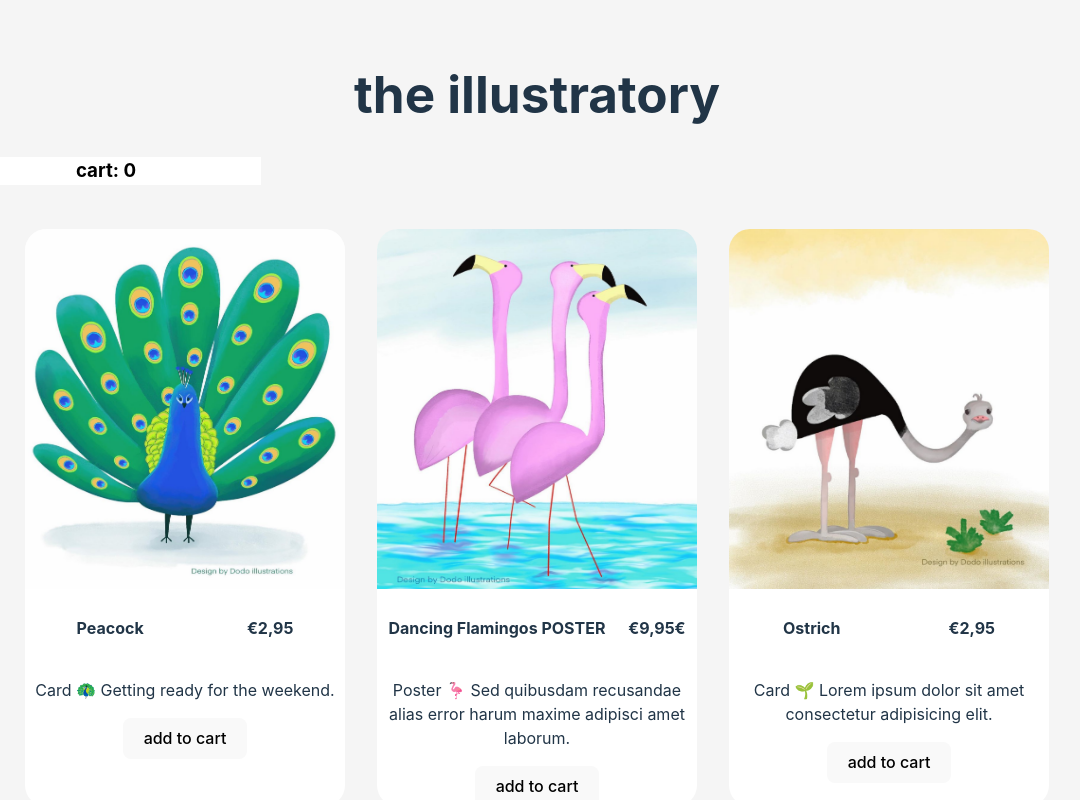
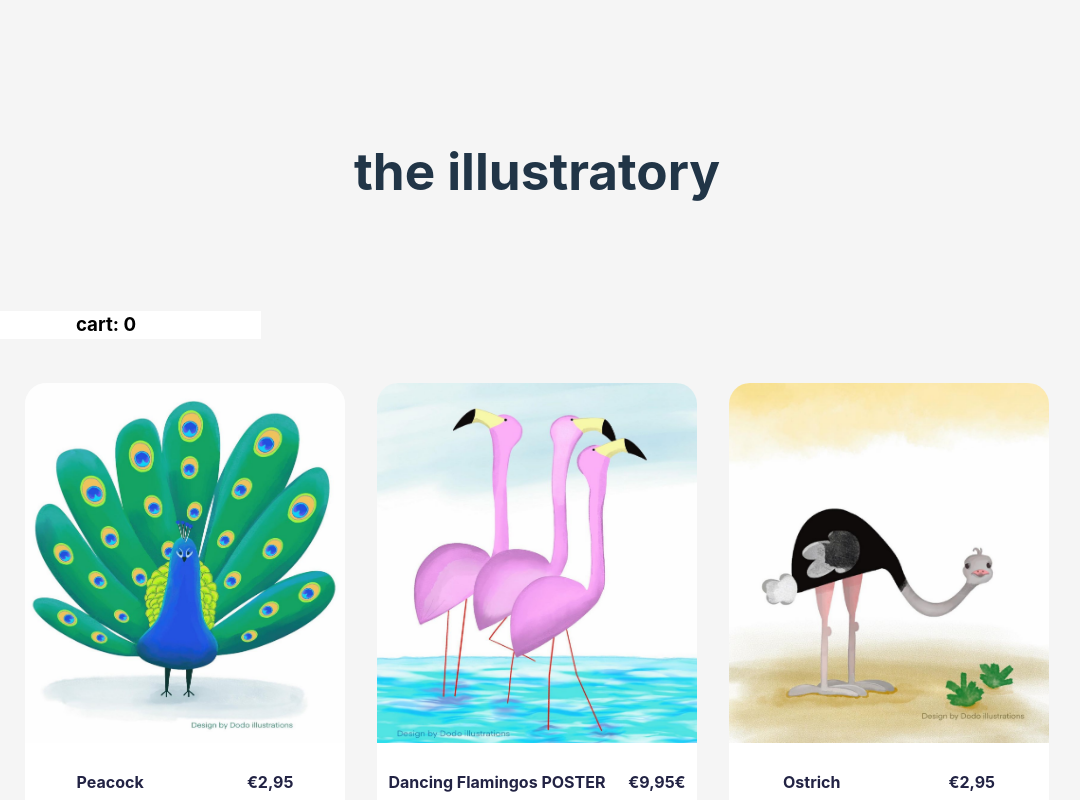
Before and after one commit to zsofiaE/no-brand-shop, a React (Vite) app: page / in a window 1280 px wide. Shown: the top 800 px of the page, without its empty margins (103-1183 px from the left). Built offline with nearby package versions, Linux system fonts and the light colour scheme.

Commit message:
component Cart separated

```diff
--- a/src/App.css
+++ b/src/App.css
@@ -5,18 +5,20 @@
   text-align: center;
 }
 
-/* .logo {
-  height: 6em;
+.logo {
+  /* height: 6em; */
   padding: 1.5em;
   will-change: filter;
   transition: filter 300ms;
 }
+
+
 .logo:hover {
   filter: drop-shadow(0 0 2em #646cffaa);
 }
 .logo.react:hover {
   filter: drop-shadow(0 0 2em #61dafbaa);
-} */
+}
 
 .cart{
   background: white;
@@ -25,7 +27,7 @@
   margin: 22px;
 }
 
-.products-container{
+.products-list{
   display: flex;
   justify-content: center;
   flex-wrap: wrap;
@@ -38,6 +40,7 @@
   /* border: solid 1px rgb(159, 197, 200); */
   border-radius: 22px;
   margin: 22px 16px;
+ color: #222344;
 }
 
 .product-card:hover {
--- a/src/App.jsx
+++ b/src/App.jsx
@@ -1,6 +1,7 @@
 import { useState } from 'react'
 import './App.css'
 import  ProductCard from './ProductCard'
+import Cart from './Cart'
 
 const product = {
   id: 1,
@@ -100,9 +101,9 @@ function App() {
 
   return (
     <div className="App">
-      <h1>the illustratory</h1>
-      <h3 className="cart">cart: {count}</h3>
-      <div className="products-container">
+      <h1 className="logo">the illustratory</h1>
+      <Cart count={count} />
+      <div className="products-list">
         {products.map((product) =>
         <ProductCard
           product={product}
--- /dev/null
+++ b/src/Cart.jsx
@@ -0,0 +1,7 @@
+const Cart = ({count}) => {
+    return (
+    <h3 className="cart">cart: {count}</h3>
+    )
+}
+
+export default Cart;
```
